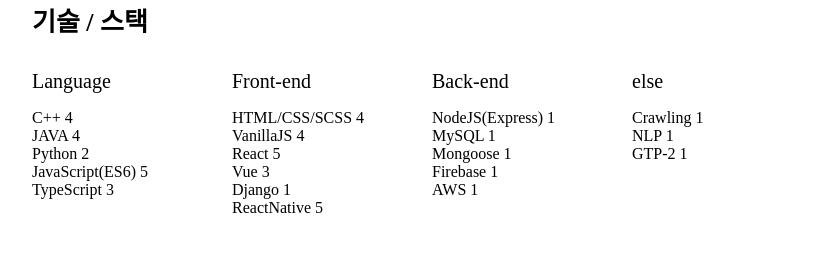
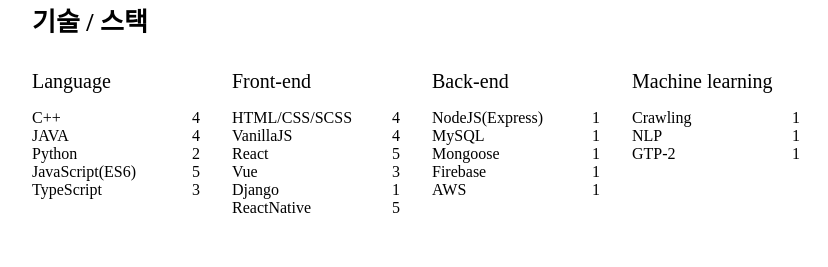
Before and after one commit to bepyan/portfolio, a React (Create React App) app: page / in a window 1280 px wide. Shown: the part 413-680 px from the top of the page, without its empty margins (208-1036 px from the left). Built offline with nearby package versions, Linux system fonts and the light colour scheme.

Commit message:
update tech stack

```diff
--- a/src/components/Home/TechStack.js
+++ b/src/components/Home/TechStack.js
@@ -5,9 +5,10 @@
 
 const TechStack = () => {
 
-    const renderStacks = (list) => list.map(item => <div key={item.stack}>
-        {item.stack} {item.rate}
-    </div>)
+    const renderStacks = (list) => list.map(item => <FlexDiv key={item.stack}>
+        <span>{item.stack}</span>
+        <Rate>{item.rate}</Rate>
+    </FlexDiv>)
 
     return (
         <div>
@@ -23,12 +24,17 @@
         </div>
     )
 }
-
+const FlexDiv = styled.div`
+    display: flex;
+`
 const Row = styled.div`
     display: flex;
     & > * {
         flex: 1;
     }
 `
-
+const Rate = styled.span`
+    margin-left: auto;
+    margin-right: 2rem;
+`
 export default TechStack
--- a/src/data/stackList.js
+++ b/src/data/stackList.js
@@ -32,7 +32,7 @@
         ]
     },
     {
-        title: "else",
+        title: "Machine learning",
         list: [
             { stack: "Crawling", rate: 1 },
             { stack: "NLP", rate: 1 },
```
